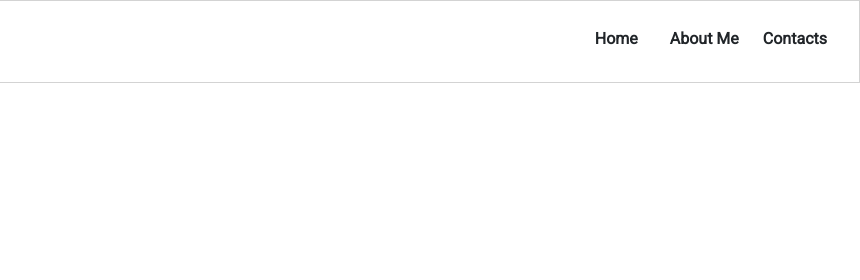
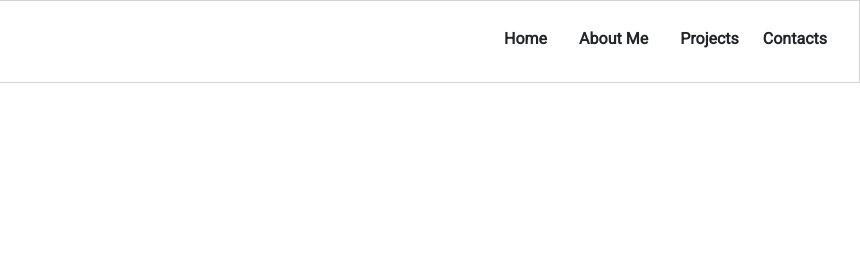
Before and after one commit to jhnnycyn008/capstone1-cuyno, a plain HTML site: page index.html in a window 1280 px wide. Shown: the top 280 px of the page, 420-1280 px from the left. Drawn offline with nearby package versions, Linux system fonts and the light colour scheme.

Commit message:
Add project link to navbar

```diff
--- a/index.html
+++ b/index.html
@@ -29,6 +29,7 @@
                     <ul class="navbar-nav">
                         <li class="nav-item"><a class="nav-link text-body mx-lg-2 font-weight-bold" href="./index.html">Home <span class="sr-only">(current)</span></a></li>
                         <li class="nav-item"><a class="nav-link text-body mx-lg-2 font-weight-bold" href="#about-me">About Me</a></li>
+                        <li class="nav-item"><a class="nav-link text-body mx-lg-2 font-weight-bold" href="#project">Projects</a></li>
                         <li class="nav-item"><a class="nav-link text-body mr-lg-2 font-weight-bold" href="#contact">Contacts</a></li>
                     </ul>
                 </div>
@@ -92,7 +93,7 @@
                 </div>
             </section>
             <!-- Project Description -->
-            <section>
+            <section id="project">
                 <!-- Description 1 -->
                 <div class="container-fluid">
                     <div class="row">
```
